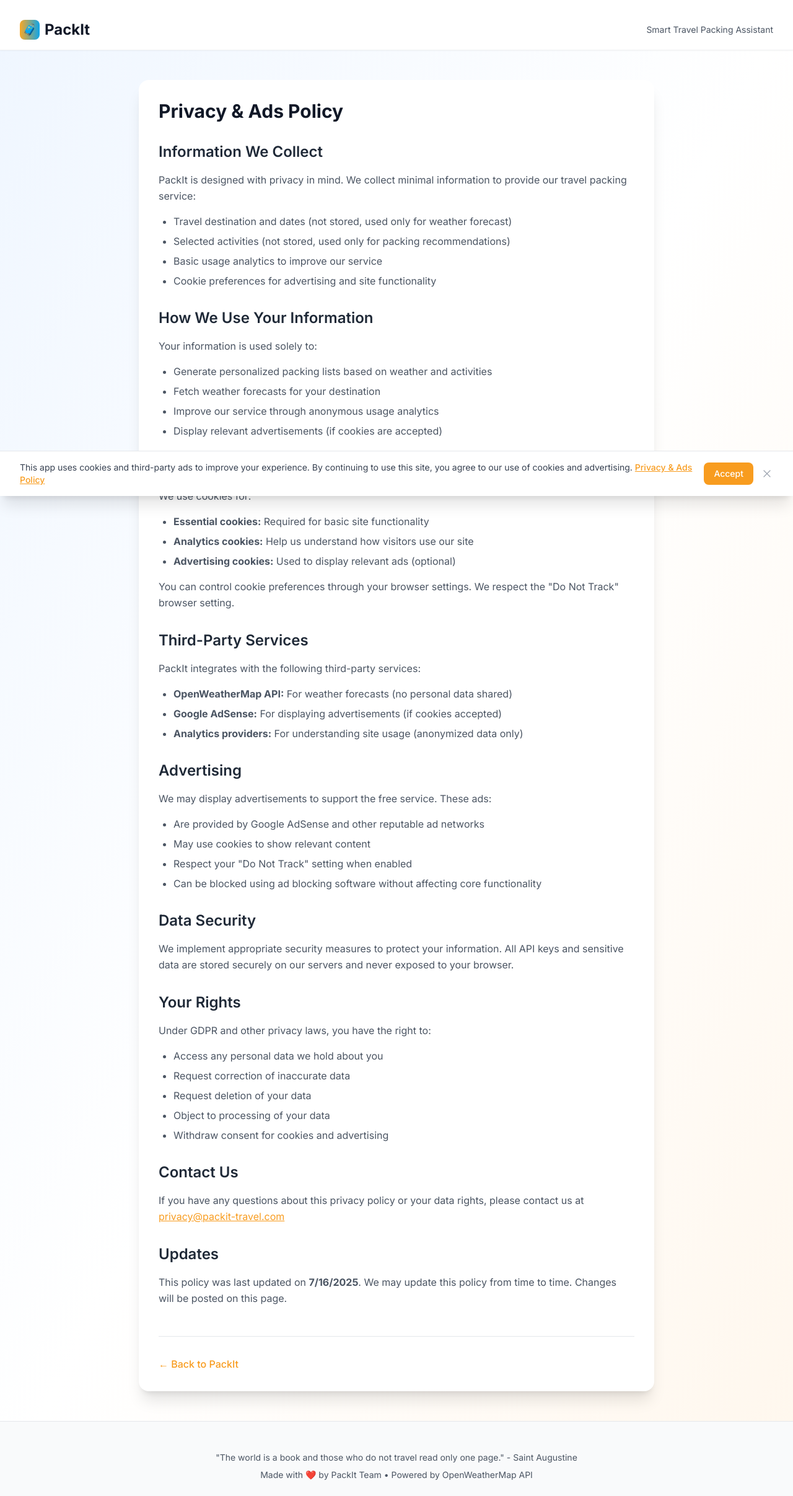
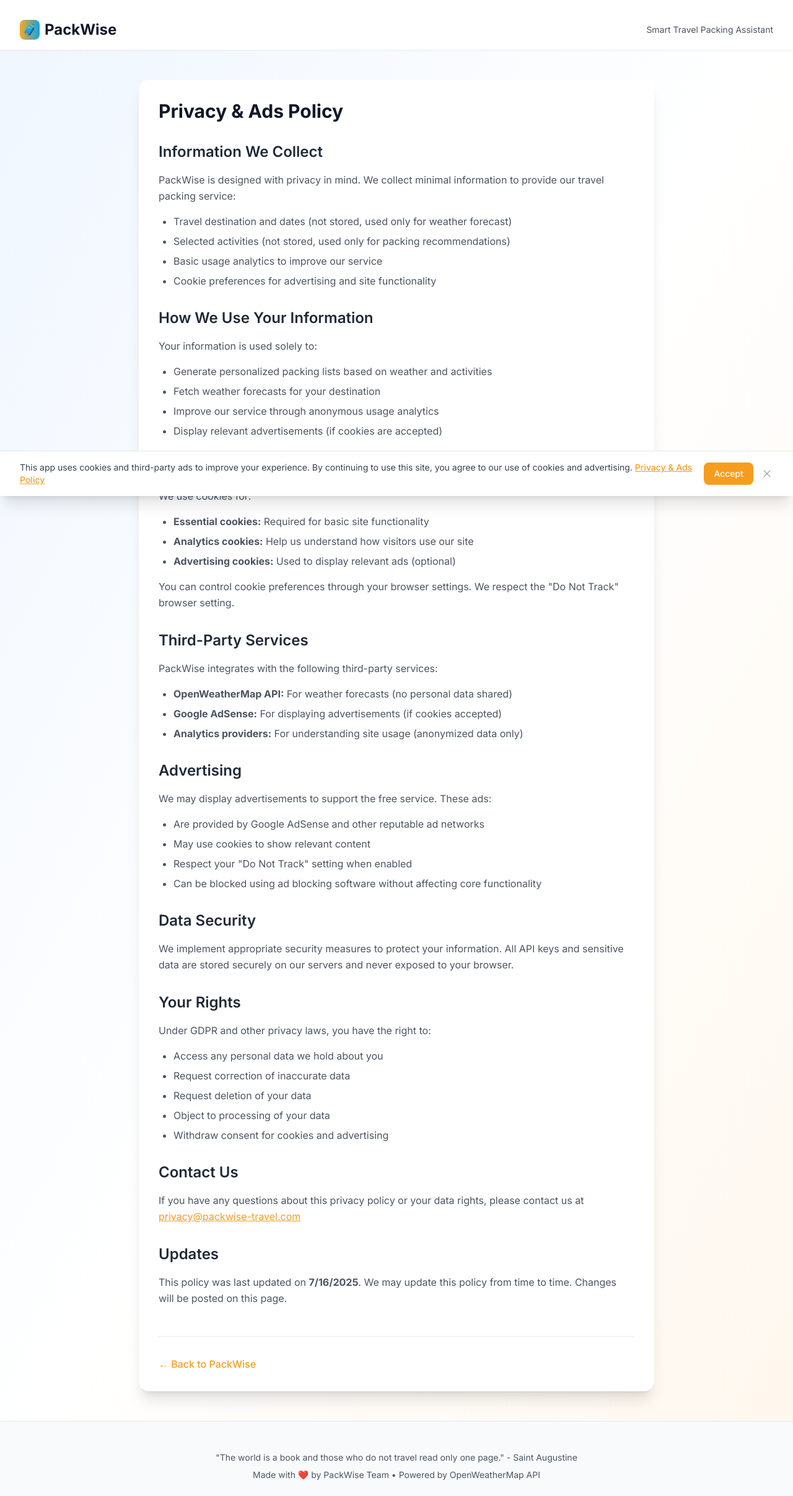
Before and after one commit to slimhd/PackIt, a Next.js app: page /privacy in a window 1280 px wide. Shown: the whole page at 62% size. Built offline with nearby package versions, Linux system fonts and the light colour scheme; no server answers.

Commit message:
REBRAND: Change project name from PackIt to PackWise - Update all references throughout codebase

```diff
--- a/app/api/ai-suggestions/route.ts
+++ b/app/api/ai-suggestions/route.ts
@@ -80,7 +80,7 @@ Optional Items: ${baseList.optional.join(', ') || 'None yet'}
         'Content-Type': 'application/json',
         'Authorization': `Bearer ${openrouterApiKey}`,
         'HTTP-Referer': process.env.NEXT_PUBLIC_SITE_URL || 'https://localhost:3000',
-        'X-Title': 'PackIt - AI Travel Packing Assistant'
+        'X-Title': 'PackWise - AI Travel Packing Assistant'
       },
       body: JSON.stringify({
         model: openrouterModel,
--- a/app/layout.tsx
+++ b/app/layout.tsx
@@ -13,24 +13,24 @@ export const viewport = {
 }
 
 export const metadata: Metadata = {
-  title: 'PackIt - Smart Travel Packing Assistant',
-  description: 'Generate personalized packing lists based on weather forecasts and travel activities. Never forget essential items again with PackIt\'s intelligent packing suggestions.',
+  title: 'PackWise - Smart Travel Packing Assistant',
+  description: 'Generate personalized packing lists based on weather forecasts and travel activities. Never forget essential items again with PackWise\'s intelligent packing suggestions.',
   keywords: 'travel, packing, vacation, trip planning, weather forecast, packing list, travel assistant',
-  authors: [{ name: 'PackIt Team' }],
-  creator: 'PackIt',
-  publisher: 'PackIt',
+  authors: [{ name: 'PackWise Team' }],
+  creator: 'PackWise',
+  publisher: 'PackWise',
   metadataBase: new URL(process.env.NEXT_PUBLIC_SITE_URL || 'http://localhost:3000'),
   openGraph: {
-    title: 'PackIt - Smart Travel Packing Assistant',
+    title: 'PackWise - Smart Travel Packing Assistant',
     description: 'Generate personalized packing lists based on weather forecasts and travel activities.',
     url: process.env.NEXT_PUBLIC_SITE_URL || 'http://localhost:3000',
-    siteName: 'PackIt',
+    siteName: 'PackWise',
     images: [
       {
         url: '/og-image.png',
         width: 1200,
         height: 630,
-        alt: 'PackIt - Smart Travel Packing Assistant',
+        alt: 'PackWise - Smart Travel Packing Assistant',
       },
     ],
     locale: 'en_US',
@@ -38,7 +38,7 @@ export const metadata: Metadata = {
   },
   twitter: {
     card: 'summary_large_image',
-    title: 'PackIt - Smart Travel Packing Assistant',
+    title: 'PackWise - Smart Travel Packing Assistant',
     description: 'Generate personalized packing lists based on weather forecasts and travel activities.',
     images: ['/og-image.png'],
   },
@@ -87,7 +87,7 @@ export default function RootLayout({
                   <div className="w-8 h-8 bg-gradient-to-r from-primary-500 to-secondary-500 rounded-lg flex items-center justify-center">
                     <span className="text-white font-bold text-lg">🧳</span>
                   </div>
-                  <h1 className="text-2xl font-bold text-gray-900">PackIt</h1>
+                  <h1 className="text-2xl font-bold text-gray-900">PackWise</h1>
                 </div>
                 <div className="hidden sm:block">
                   <p className="text-sm text-gray-600">Smart Travel Packing Assistant</p>
@@ -116,7 +116,7 @@ export default function RootLayout({
                   "The world is a book and those who do not travel read only one page." - Saint Augustine
                 </p>
                 <p>
-                  Made with ❤️ by PackIt Team • Powered by OpenWeatherMap API
+                  Made with ❤️ by PackWise Team • Powered by OpenWeatherMap API
                 </p>
               </div>
             </div>
--- a/app/page.tsx
+++ b/app/page.tsx
@@ -24,7 +24,7 @@ export default function Home() {
           <h1 className="text-4xl md:text-6xl font-bold text-gray-900 mb-6">
             Welcome to{' '}
             <span className="bg-gradient-to-r from-primary-600 to-secondary-600 bg-clip-text text-transparent">
-              PackIt
+              PackWise
             </span>
           </h1>
           <p className="text-xl text-gray-600 max-w-3xl mx-auto leading-relaxed">
--- a/app/privacy/page.tsx
+++ b/app/privacy/page.tsx
@@ -10,7 +10,7 @@ export default function PrivacyPage() {
           <section className="mb-8">
             <h2 className="text-2xl font-semibold text-gray-800 mb-4">Information We Collect</h2>
             <p className="text-gray-600 leading-relaxed mb-4">
-              PackIt is designed with privacy in mind. We collect minimal information to provide our travel packing service:
+              PackWise is designed with privacy in mind. We collect minimal information to provide our travel packing service:
             </p>
             <ul className="list-disc pl-6 text-gray-600 space-y-2">
               <li>Travel destination and dates (not stored, used only for weather forecast)</li>
@@ -51,7 +51,7 @@ export default function PrivacyPage() {
           <section className="mb-8">
             <h2 className="text-2xl font-semibold text-gray-800 mb-4">Third-Party Services</h2>
             <p className="text-gray-600 leading-relaxed mb-4">
-              PackIt integrates with the following third-party services:
+              PackWise integrates with the following third-party services:
             </p>
             <ul className="list-disc pl-6 text-gray-600 space-y-2">
               <li><strong>OpenWeatherMap API:</strong> For weather forecasts (no personal data shared)</li>
@@ -98,8 +98,8 @@ export default function PrivacyPage() {
             <h2 className="text-2xl font-semibold text-gray-800 mb-4">Contact Us</h2>
             <p className="text-gray-600 leading-relaxed">
               If you have any questions about this privacy policy or your data rights, please contact us at{' '}
-              <a href="mailto:privacy@packit-travel.com" className="text-primary-600 hover:text-primary-700 underline">
-                privacy@packit-travel.com
+                        <a href="mailto:privacy@packwise-travel.com" className="text-primary-600 hover:text-primary-700 underline">
+            privacy@packwise-travel.com
               </a>
             </p>
           </section>
@@ -118,7 +118,7 @@ export default function PrivacyPage() {
             href="/"
             className="inline-flex items-center text-primary-600 hover:text-primary-700 font-medium"
           >
-            ← Back to PackIt
+            ← Back to PackWise
           </Link>
         </div>
       </div>
--- a/components/DownloadButton.tsx
+++ b/components/DownloadButton.tsx
@@ -28,7 +28,7 @@ const DownloadButton = () => {
     const link = document.createElement('a');
 
     link.href = url;
-    link.download = `PackIt-${destination.replace(/[^a-zA-Z0-9]/g, '_')}-${new Date().toISOString().split('T')[0]}.txt`;
+    link.download = `PackWise-${destination.replace(/[^a-zA-Z0-9]/g, '_')}-${new Date().toISOString().split('T')[0]}.txt`;
     document.body.appendChild(link);
     link.click();
     document.body.removeChild(link);
--- a/lib/packingEngine.ts
+++ b/lib/packingEngine.ts
@@ -380,7 +380,7 @@ export function exportPackingList(
     day: 'numeric'
   });
 
-  let content = '🧳 PackIt - Travel Packing List\n';
+  let content = '🧳 PackWise - Travel Packing List\n';
   content += '=====================================\n\n';
 
   if (destination) {
@@ -420,7 +420,7 @@ export function exportPackingList(
   });
 
   content += '\n🌟 Have a wonderful trip!\n';
-  content += 'Generated by PackIt - Smart Travel Packing Assistant\n';
+  content += 'Generated by PackWise - Smart Travel Packing Assistant\n';
 
   return content;
 }
--- a/package.json
+++ b/package.json
@@ -1,5 +1,5 @@
 {
-  "name": "packit",
+  "name": "packwise",
   "version": "0.1.0",
   "private": true,
   "scripts": {
```
Also changed, not shown: public/site.webmanifest, 1 other file (tests, documents, lock files or other folders).
